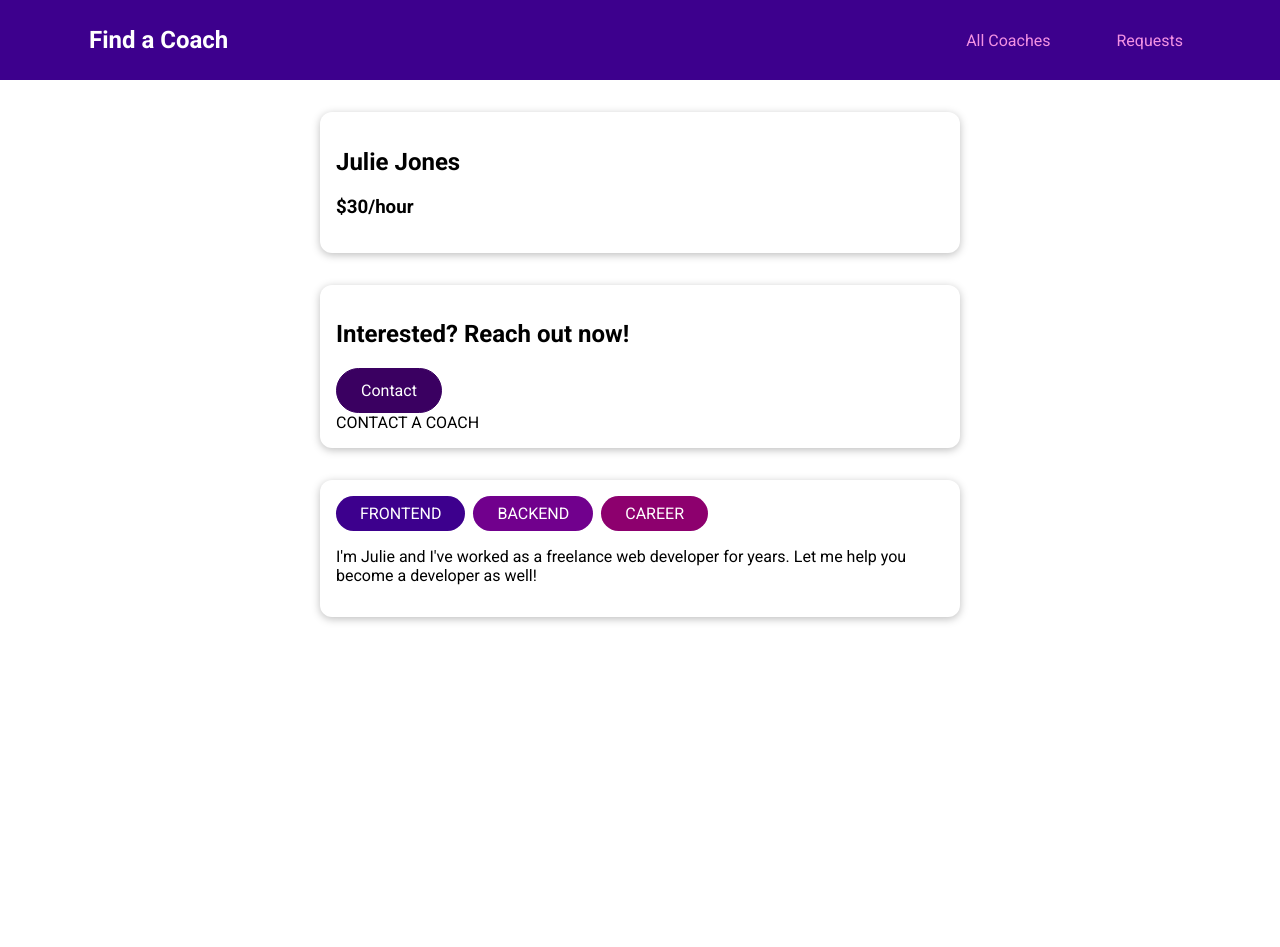
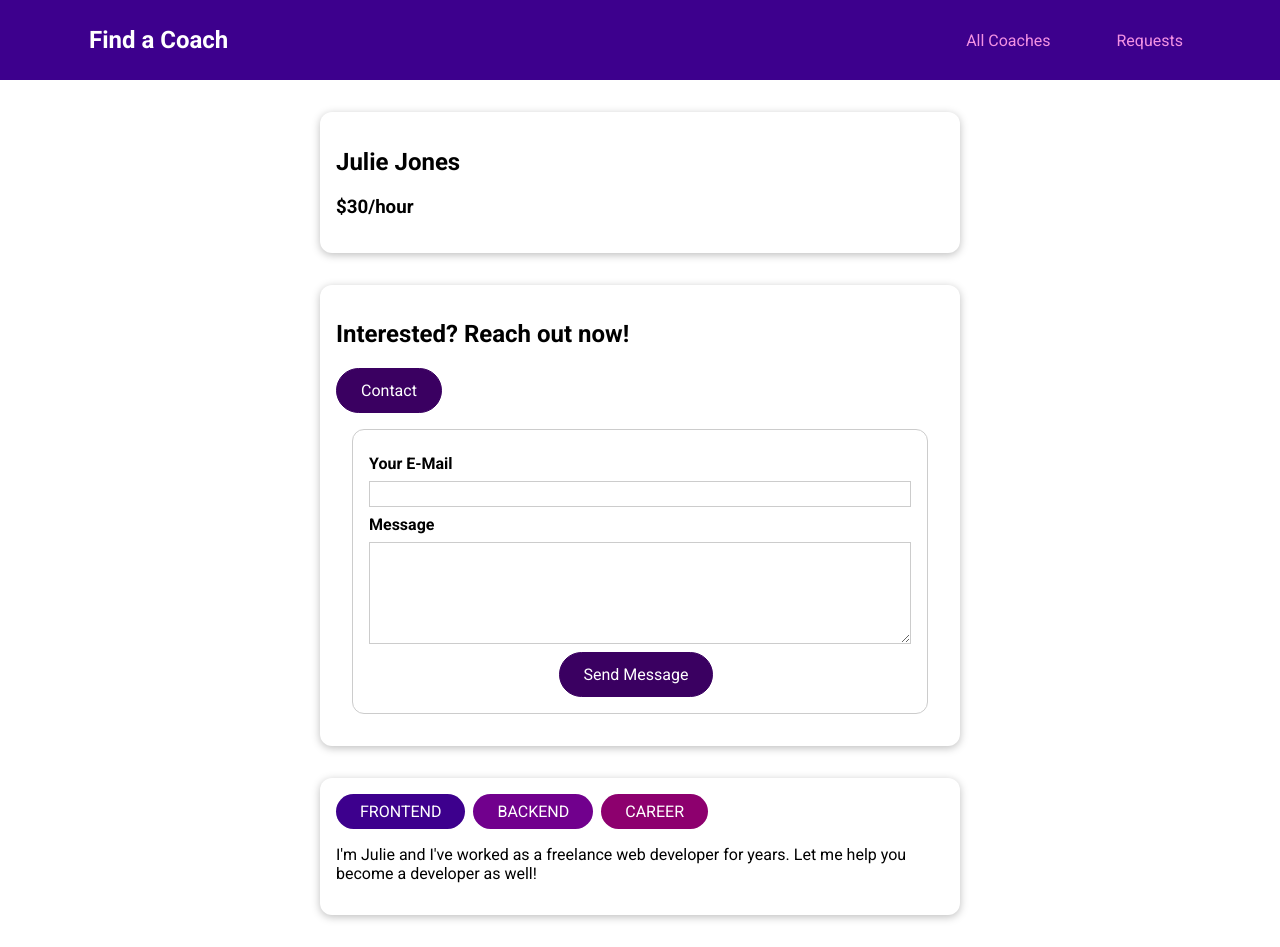
Before and after one commit to catalinajensen/coach-finder, a Vue app: page /coaches/c1/contact in a window 1280 px wide. Before the commit the page ends 800 px from the top, so only its background shows below. Built offline with nearby package versions, Linux system fonts and the light colour scheme.

Commit message:
Add contact form

```diff
--- a/src/pages/requests/ContactCoach.vue
+++ b/src/pages/requests/ContactCoach.vue
@@ -1 +1,81 @@
-<template>CONTACT A COACH</template>
+<template>
+  <form @submit.prevent="submitForm">
+    <div class="form-control">
+      <label for="email">Your E-Mail</label>
+      <input type="email" id="email" v-model.trim="email" />
+    </div>
+    <div class="form-control">
+      <label for="message">Message</label>
+      <textarea rows="5" id="message" v-model.trim="message"></textarea>
+    </div>
+    <p class="errors" v-if="!forIsValid">Please enter a valid email and non-empty message.</p>
+    <div class="actions">
+      <base-button>Send Message</base-button>
+    </div>
+  </form>
+</template>
+
+<script>
+export default {
+  data() {
+    return {
+      email: '',
+      message: '',
+      forIsValid: true
+    }
+  },
+  methods: {
+    submitForm() {
+      this.forIsValid = true
+      if (this.email === '' || !this.email.includes('@') || this.message === '') {
+        this.forIsValid = false
+        return
+      }
+    }
+  }
+}
+</script>
+
+<style scoped>
+form {
+  margin: 1rem;
+  border: 1px solid #ccc;
+  border-radius: 12px;
+  padding: 1rem;
+}
+
+.form-control {
+  margin: 0.5rem 0;
+}
+
+label {
+  font-weight: bold;
+  margin-bottom: 0.5rem;
+  display: block;
+}
+
+input,
+textarea {
+  display: block;
+  width: 100%;
+  font: inherit;
+  border: 1px solid #ccc;
+  padding: 0.15rem;
+}
+
+input:focus,
+textarea:focus {
+  border-color: #3d008d;
+  background-color: #faf6ff;
+  outline: none;
+}
+
+.errors {
+  font-weight: bold;
+  color: red;
+}
+
+.actions {
+  text-align: center;
+}
+</style>
```
